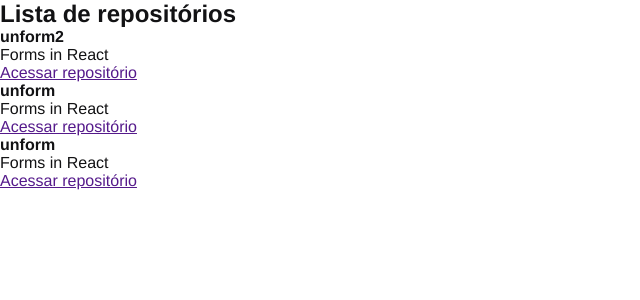
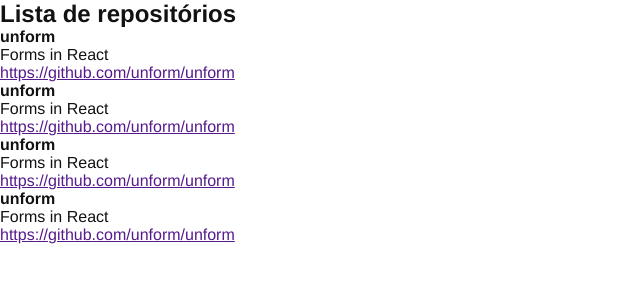
Before and after one commit to salesof7/reactjs_repositories-ignite, a React app: page / in a window 1280 px wide. Shown: the top 300 px of the page, without its empty margins (0-640 px from the left). Built offline with nearby package versions, Linux system fonts and the light colour scheme.

Commit message:
Learning properties in React

```diff
--- /dev/null
+++ b/src/components/RepositoryItem.jsx
@@ -0,0 +1,10 @@
+export function RepositoryItem(props) {
+  return (
+    <li>
+      <strong>{props.repository.name ?? "Default"}</strong>
+      <p>{props.repository.description}</p>
+
+      <a href="">{props.repository.link}</a>
+    </li>
+  );
+}
--- a/src/components/RepositoryList.jsx
+++ b/src/components/RepositoryList.jsx
@@ -1,4 +1,10 @@
-const repositoryName = 'unform2';
+import { RepositoryItem } from "./RepositoryItem";
+
+const repository = {
+  name: 'unform',
+  description: 'Forms in React',
+  link: "https://github.com/unform/unform"
+}
 
 export function RepositoryList() {
   return (
@@ -6,30 +12,10 @@
       <h1>Lista de repositórios</h1>
 
       <ul>
-        <li>
-          <strong>{ repositoryName }</strong>
-          <p>Forms in React</p>
-
-          <a href="">
-            Acessar repositório
-          </a>
-        </li>
-        <li>
-          <strong>unform</strong>
-          <p>Forms in React</p>
-
-          <a href="">
-            Acessar repositório
-          </a>
-        </li>
-        <li>
-          <strong>unform</strong>
-          <p>Forms in React</p>
-
-          <a href="">
-            Acessar repositório
-          </a>
-        </li>
+        <RepositoryItem repository= {repository} />
+        <RepositoryItem repository= {repository} />
+        <RepositoryItem repository= {repository} />
+        <RepositoryItem repository= {repository} />
       </ul>
     </section>
   );
```
